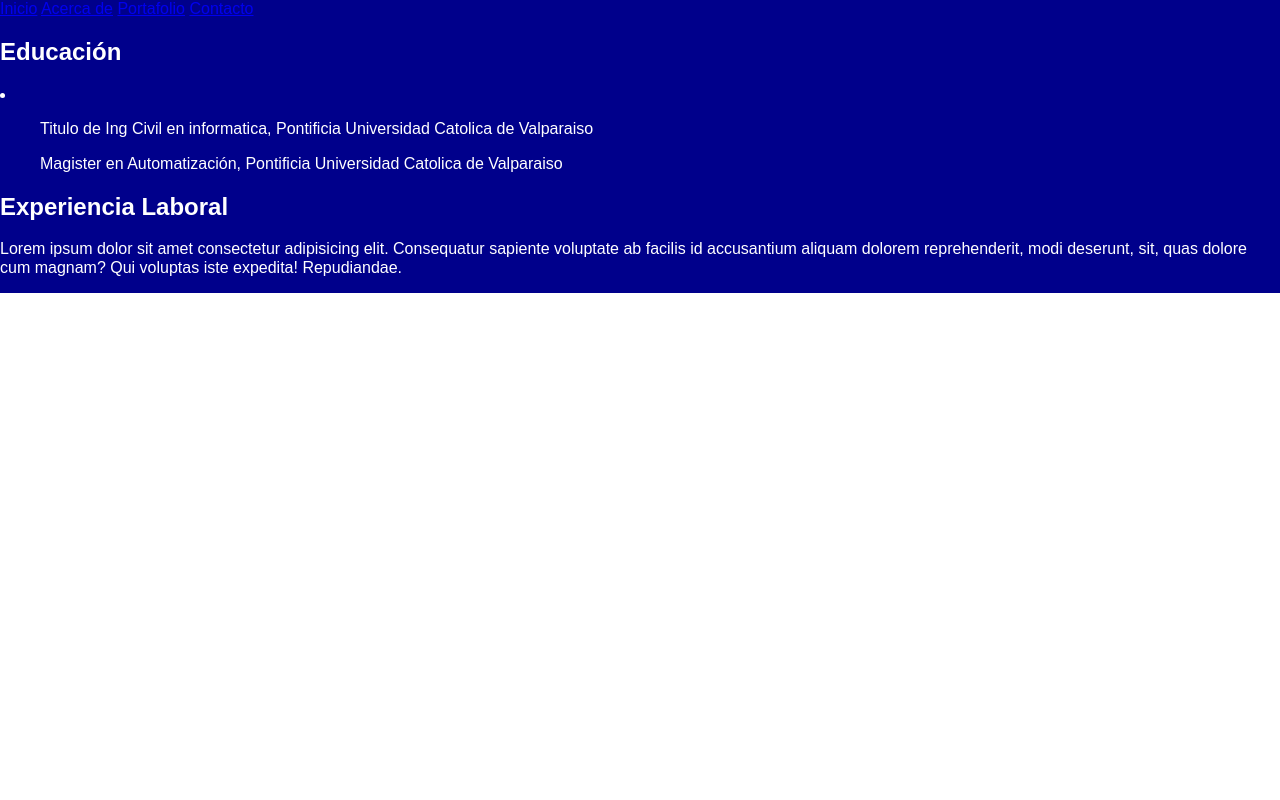
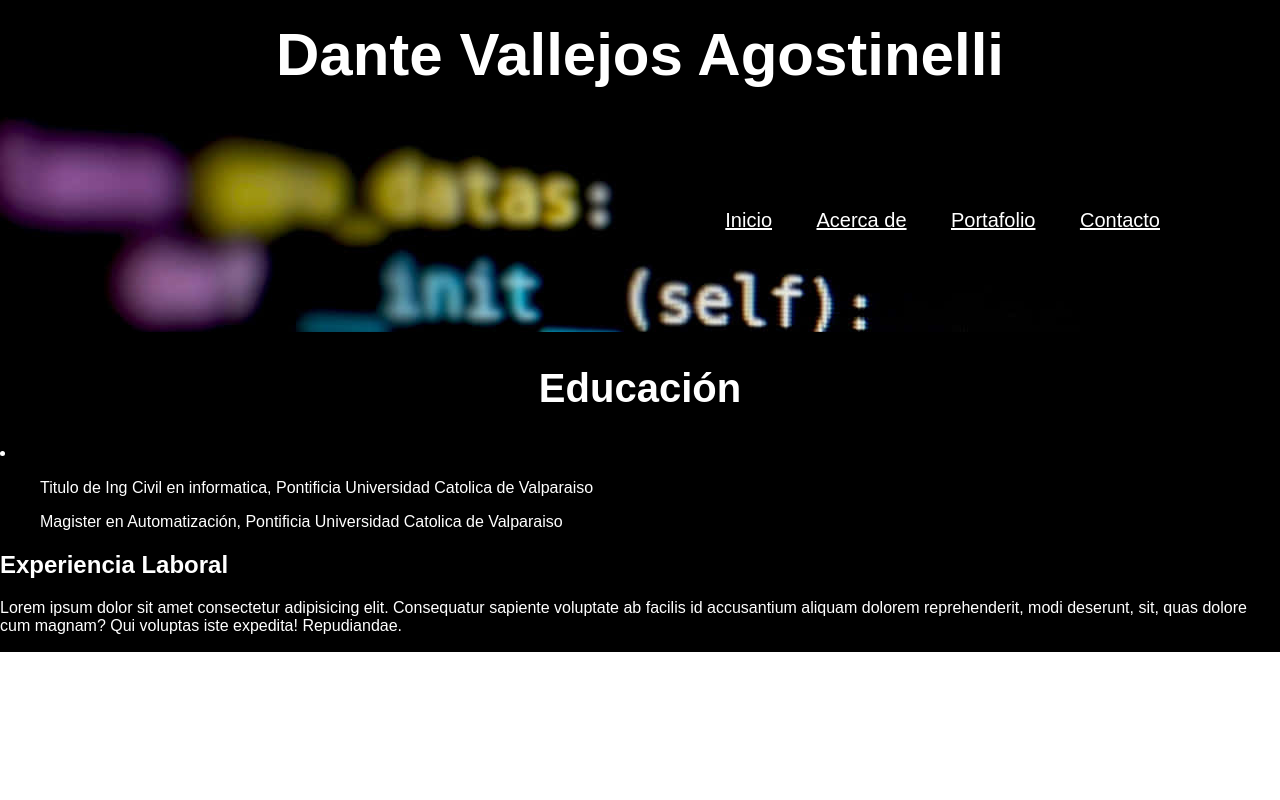
Before and after one commit to Anzalem/Anzalem.github.io, a plain HTML site: page index.html in a window 1280 px wide. Shown: the top 800 px of the page. Drawn offline with Linux system fonts and the light colour scheme.

Commit message:
Avance css no finalizado

```diff
--- a/assets/css/style.css
+++ b/assets/css/style.css
@@ -2,6 +2,36 @@ body{
     margin: 0;
     padding: 0;
     color: #ffffff;
-    background-color: darkblue;
+    background-color: black;
     font-family: "raleway", sans-serif;
 }
+
+header h1{
+    font-size: 60px;
+    padding: 20px;
+    margin: 0;
+    text-align: center;
+}
+
+header nav{
+    margin: 0;
+    padding: 100px;
+    text-align: end;
+    background-image: url(../img/coding-background-9izlympnd0ovmpli.jpg);
+}
+
+header nav a{
+    font-size: 20px;
+    padding: 20px;
+    color: white;
+}
+
+.educacion h2{
+    text-align: center;
+    font-size: 40px;
+}
+
+.educacion ul{
+    text-align: left;
+
+}
--- a/index.html
+++ b/index.html
@@ -9,6 +9,7 @@
 </head>
 <body>
     <header>
+        <h1>Dante Vallejos Agostinelli</h1>
         <nav>
             <a href="#">Inicio</a>
             <a href="#">Acerca de</a>
@@ -17,7 +18,7 @@
         </nav>
     </header>
     <main>
-        <section>
+        <section class="educacion">
             <h2>Educación</h2>
             <li>
                 <ul>Titulo de Ing Civil en informatica, Pontificia Universidad Catolica de Valparaiso</ul>
```
Also changed, not shown: assets/img/coding-background-9izlympnd0ovmpli.jpg (added).
